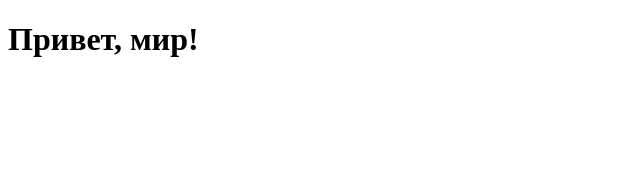
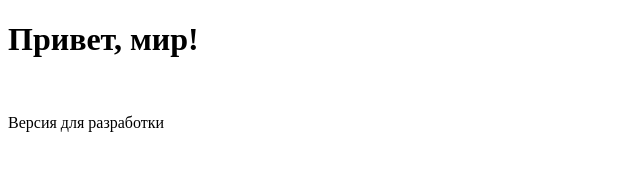
Before and after one commit to Pugich/my-project, a plain HTML site: page index.html in a window 1280 px wide. Shown: the whole page, without its empty margins (0-640 px from the left). Drawn offline with Linux system fonts and the light colour scheme.

Commit message:
Update index.html

```diff
--- a/index.html
+++ b/index.html
@@ -1,5 +1,6 @@
 <!DOCTYPE html>
 <html>
 <head><title>Мой проект</title></head>
-<body><h1>Привет, мир!</h1></body>
+<body><h1>Привет, мир!</h1>
+ <p>Версия для разработки</p></body>
 </html>
```
